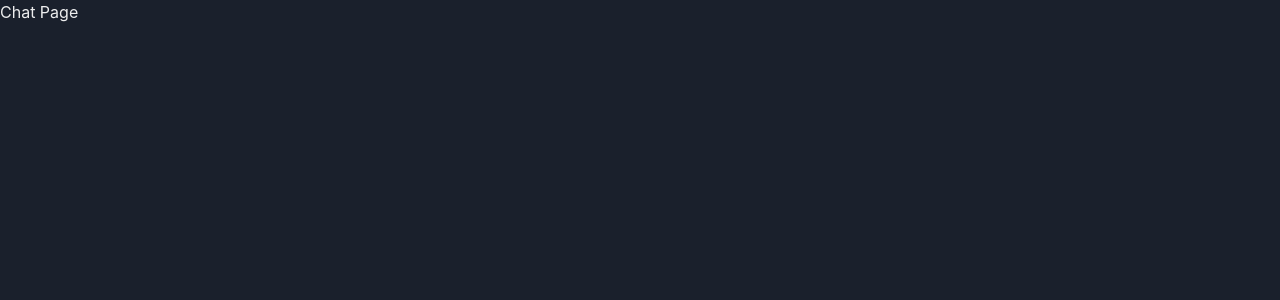
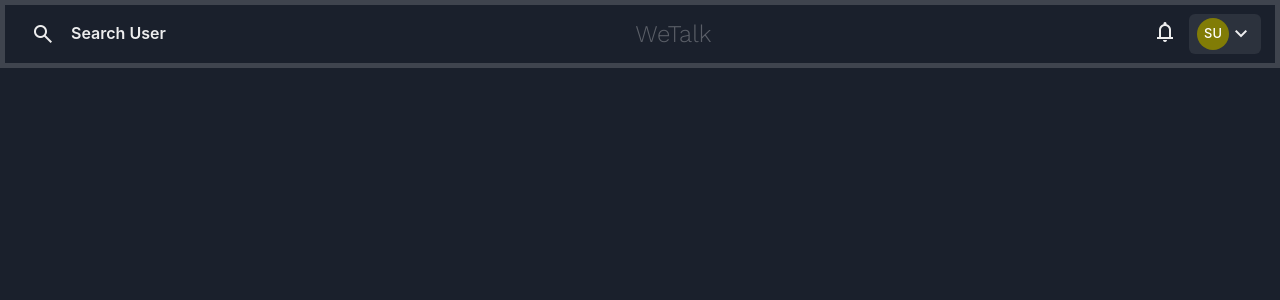
Before and after one commit to jingxianlau/socketio-chat-app, a React (Create React App) app in the folder client/: page /chats in a window 1280 px wide. Shown: the top 300 px of the page. Built offline with nearby package versions, Linux system fonts and the light colour scheme; no server answers; sample sign-in values are in the browser's storage.

Commit message:
Chats Page Header

```diff
--- a/client/package.json
+++ b/client/package.json
@@ -18,7 +18,6 @@
     "normalize.css": "^8.0.1",
     "react": "^18.2.0",
     "react-dom": "^18.2.0",
-    "react-router": "^6.11.2",
     "react-router-dom": "^6.11.1",
     "react-scripts": "5.0.1",
     "typescript": "^4.9.5",
--- a/client/src/App.tsx
+++ b/client/src/App.tsx
@@ -2,17 +2,14 @@ import React from 'react';
 import { Route, Routes } from 'react-router-dom';
 import Chats from './pages/ChatsPage';
 import Home from './pages/Home';
-import { ChatProvider } from './context/ChatProvider';
 
 function App() {
   return (
     <div className='App'>
-      <ChatProvider>
-        <Routes>
-          <Route path='/' element={<Home />} />
-          <Route path='/chats' element={<Chats />} />
-        </Routes>
-      </ChatProvider>
+      <Routes>
+        <Route path='/' element={<Home />} />
+        <Route path='/chats' element={<Chats />} />
+      </Routes>
     </div>
   );
 }
--- a/client/src/components/auth/Login.tsx
+++ b/client/src/components/auth/Login.tsx
@@ -1,5 +1,5 @@
 import React from 'react';
-import FormField from '../FormField';
+import FormField from '../misc/FormField';
 import { Form, Formik, FormikHelpers } from 'formik';
 import { Button } from '@chakra-ui/react';
 import * as Yup from 'yup';
--- a/client/src/components/auth/SignUp.tsx
+++ b/client/src/components/auth/SignUp.tsx
@@ -1,9 +1,9 @@
 import React, { useState } from 'react';
-import FormField from '../FormField';
+import FormField from '../misc/FormField';
 import { Form, Formik, FormikHelpers } from 'formik';
 import { Button, useToast } from '@chakra-ui/react';
 import * as Yup from 'yup';
-import { useNavigate } from 'react-router';
+import { useNavigate } from 'react-router-dom';
 
 export interface FormValues {
   name: string;
@@ -32,19 +32,15 @@ const SignUp: React.FC = () => {
   ) => void = async (values, actions) => {
     actions.setSubmitting(true);
 
-    console.log(values);
-
     try {
-      const body = {
-        name: values.name,
-        email: values.email,
-        password: values.password,
-        pfp
-      };
-
       const res = await fetch('http://localhost:4000/api/user/register', {
         method: 'POST',
-        body: JSON.stringify(body),
+        body: JSON.stringify({
+          name: values.name,
+          email: values.email,
+          password: values.password,
+          pfp
+        }),
         headers: {
           'Content-Type': 'application/json'
         }
@@ -53,32 +49,16 @@ const SignUp: React.FC = () => {
       const json = await res.json();
 
       if (res.status === 409) {
-        toast({
-          title: 'Email already taken',
-          status: 'error',
-          duration: 3000,
-          isClosable: true,
-          position: 'bottom'
-        });
+        // email conflict
+        toast({ title: 'Email already taken', status: 'error' });
       } else if (json.err) {
-        toast({
-          title: 'An unknown error has occurred',
-          description: String(json.err),
-          status: 'error',
-          duration: 3000,
-          isClosable: false,
-          position: 'bottom'
-        });
+        // error
+        toast({ title: 'Error', description: json.err, status: 'error' });
       } else {
+        // success
         localStorage.setItem('userInfo', JSON.stringify(json));
 
-        toast({
-          title: 'Registration Successful!',
-          status: 'success',
-          duration: 3000,
-          isClosable: false,
-          position: 'bottom'
-        });
+        toast({ title: 'Registration Successful!', status: 'success' });
 
         actions.resetForm();
         setTimeout(() => {
@@ -86,13 +66,11 @@ const SignUp: React.FC = () => {
         }, 500);
       }
     } catch (err) {
+      // error
       toast({
         title: 'An unknown error has occurred',
         description: String(err),
-        status: 'error',
-        duration: 3000,
-        isClosable: false,
-        position: 'bottom'
+        status: 'error'
       });
       console.log(err);
       return;
@@ -108,7 +86,20 @@ const SignUp: React.FC = () => {
     email: Yup.string().required('Required').email('Invalid Email Format'),
     password: Yup.string()
       .required('Required')
-      .min(8, 'Password must be at least 8 characters long'),
+      .min(8, 'Password must be at least 8 characters long')
+      .matches(
+        /(?=.*[a-z])/,
+        'Password must have at least one lowercase letter'
+      )
+      .matches(
+        /(?=.*[A-Z])/,
+        'Password must have at least one uppercase letter'
+      )
+      .matches(/(?=.*[0-9])/, 'Password must have at least one digit')
+      .matches(
+        /(?=.*[^A-Za-z0-9])/,
+        'Password must have at least on special character'
+      ),
     confirmPassword: Yup.string()
       .required('Required')
       .oneOf([Yup.ref('password')], 'Passwords must match'),
--- /dev/null
+++ b/client/src/components/chat/ChatBox.tsx
@@ -0,0 +1,7 @@
+import React from 'react';
+
+const ChatBox: React.FC = () => {
+  return <div></div>;
+};
+
+export default ChatBox;
--- /dev/null
+++ b/client/src/components/chat/MyChats.tsx
@@ -0,0 +1,7 @@
+import React from 'react';
+
+const MyChats: React.FC = () => {
+  return <div></div>;
+};
+
+export default MyChats;
--- /dev/null
+++ b/client/src/components/chat/SideDrawer.tsx
@@ -0,0 +1,99 @@
+import {
+  Box,
+  Button,
+  Tooltip,
+  Text,
+  Avatar,
+  Menu,
+  MenuButton,
+  MenuList,
+  MenuItem,
+  MenuDivider
+} from '@chakra-ui/react';
+import React, { useState } from 'react';
+import { ChatState, User } from '../../context/ChatProvider';
+
+const SideDrawer: React.FC = () => {
+  const user = ChatState() as User;
+
+  const [search, setSearch] = useState('');
+  const [searchResult, setSearchResult] = useState([]);
+  const [loading, setLoading] = useState(false);
+  const [loadingChat, setLoadingChat] = useState();
+
+  const [profileMenuOpen, setProfileMenuOpen] = useState(false);
+
+  return (
+    <>
+      <Box
+        display='flex'
+        justifyContent='space-between'
+        alignItems='center'
+        w='100%'
+        p='5px 10px'
+        borderWidth='5px'
+      >
+        <Tooltip label='Search Users to Chat!' hasArrow placement='bottom'>
+          <Button variant='ghost'>
+            <span className='material-symbols-outlined'>search</span>
+            <Text display={{ base: 'none', md: 'flex' }} px='4'>
+              Search User
+            </Text>
+          </Button>
+        </Tooltip>
+
+        <Text
+          fontSize='2xl'
+          fontFamily='Work sans'
+          opacity='30%'
+          fontWeight='50'
+        >
+          WeTalk
+        </Text>
+        <Box
+          display='flex'
+          flexDirection='row'
+          justifyContent='center'
+          alignItems='center'
+          m='1'
+        >
+          <Menu>
+            <MenuButton pr='3'>
+              <span className='material-symbols-outlined'>notifications</span>
+            </MenuButton>
+          </Menu>
+          <Menu
+            onOpen={() => setProfileMenuOpen(true)}
+            onClose={() => setProfileMenuOpen(false)}
+          >
+            <MenuButton p='2' as={Button}>
+              <Box display='flex' alignItems='center'>
+                <Avatar
+                  size='sm'
+                  cursor='pointer'
+                  name={user.name}
+                  src={user.pfp}
+                />
+                <Box
+                  className='material-symbols-outlined'
+                  transitionDuration='0.3s'
+                  transform={`rotate(${profileMenuOpen ? '-180deg' : '0deg'})`}
+                >
+                  expand_more
+                </Box>
+              </Box>
+            </MenuButton>
+            <MenuList>
+              <MenuItem>My Profile</MenuItem>
+              <MenuDivider />
+              <MenuItem>Logout</MenuItem>
+            </MenuList>
+          </Menu>
+        </Box>
+        {/* <Drawer isOpen={openSearch} onClose={setOpenSearch(false)}></Drawer> */}
+      </Box>
+    </>
+  );
+};
+
+export default SideDrawer;
--- a/client/src/components/FormField.tsx
+++ b/client/src/components/misc/FormField.tsx
@@ -11,8 +11,8 @@ import {
   InputRightElement,
   useToast
 } from '@chakra-ui/react';
-import { FormValues as SignupFormValues } from './auth/SignUp';
-import { FormValues as LoginFormValues } from './auth/Login';
+import { FormValues as SignupFormValues } from '../auth/SignUp';
+import { FormValues as LoginFormValues } from '../auth/Login';
 
 interface FormFieldProps extends React.InputHTMLAttributes<HTMLInputElement> {
   label: string;
--- a/client/src/context/ChatProvider.tsx
+++ b/client/src/context/ChatProvider.tsx
@@ -5,14 +5,22 @@ import {
   useEffect,
   useState
 } from 'react';
-import { useNavigate } from 'react-router';
+import { useNavigate } from 'react-router-dom';
 
-const ChatContext = createContext({});
+const ChatContext = createContext<User | {}>({});
+
+export interface User {
+  email: string;
+  name: string;
+  pfp: string;
+  token: string;
+  _id: string;
+}
 
 export const ChatProvider: React.FC<{ children: ReactNode }> = ({
   children
 }) => {
-  const [user, setUser] = useState<string>('');
+  const [user, setUser] = useState<object>({});
 
   const navigate = useNavigate();
 
@@ -23,11 +31,11 @@ export const ChatProvider: React.FC<{ children: ReactNode }> = ({
       return;
     }
 
-    userInfo = JSON.parse(userInfo) as string;
-    setUser(userInfo);
-  }, []);
+    let userObj: User = JSON.parse(userInfo);
+    setUser(userObj);
+  }, [navigate]);
 
-  return <ChatContext.Provider value={{}}>{children}</ChatContext.Provider>;
+  return <ChatContext.Provider value={user}>{children}</ChatContext.Provider>;
 };
 
 export const ChatState = () => {
--- a/client/src/index.tsx
+++ b/client/src/index.tsx
@@ -6,6 +6,7 @@ import App from './App';
 import { ChakraProvider, ColorModeScript } from '@chakra-ui/react';
 import { BrowserRouter } from 'react-router-dom';
 import theme from './theme';
+import { ChatProvider } from './context/ChatProvider';
 
 const root = ReactDOM.createRoot(
   document.getElementById('root') as HTMLElement
@@ -13,9 +14,12 @@ const root = ReactDOM.createRoot(
 root.render(
   <React.StrictMode>
     <ColorModeScript initialColorMode={theme.config.initialColorMode} />
+
     <BrowserRouter>
       <ChakraProvider theme={theme}>
-        <App />
+        <ChatProvider>
+          <App />
+        </ChatProvider>
       </ChakraProvider>
     </BrowserRouter>
   </React.StrictMode>
--- a/client/src/pages/ChatsPage.tsx
+++ b/client/src/pages/ChatsPage.tsx
@@ -1,17 +1,30 @@
-import React, { useEffect } from 'react';
+import React from 'react';
+import { ChatState } from '../context/ChatProvider';
+import { Box } from '@chakra-ui/react';
+import SideDrawer from '../components/chat/SideDrawer';
+import MyChats from '../components/chat/MyChats';
+import ChatBox from '../components/chat/ChatBox';
 
 const Chats: React.FC = () => {
-  const fetchChats = async () => {
-    const response = await fetch('http://localhost:4000/api/chat');
+  const user = ChatState();
 
-    console.log(await response.json());
-  };
-
-  useEffect(() => {
-    fetchChats();
-  });
-
-  return <div>Chat Page</div>;
+  return (
+    user && (
+      <div style={{ width: '100%' }}>
+        {user && <SideDrawer />}
+        <Box
+          display='flex'
+          justifyContent='space-between'
+          w='100%'
+          h='91.5vh'
+          p='10px'
+        >
+          {user && <MyChats />}
+          {user && <ChatBox />}
+        </Box>
+      </div>
+    )
+  );
 };
 
 export default Chats;
```
Also changed, not shown: client/src/components/chat/ProfileModal.tsx (added, +7 -0 lines), 1 other file (tests, documents, lock files or other folders).
